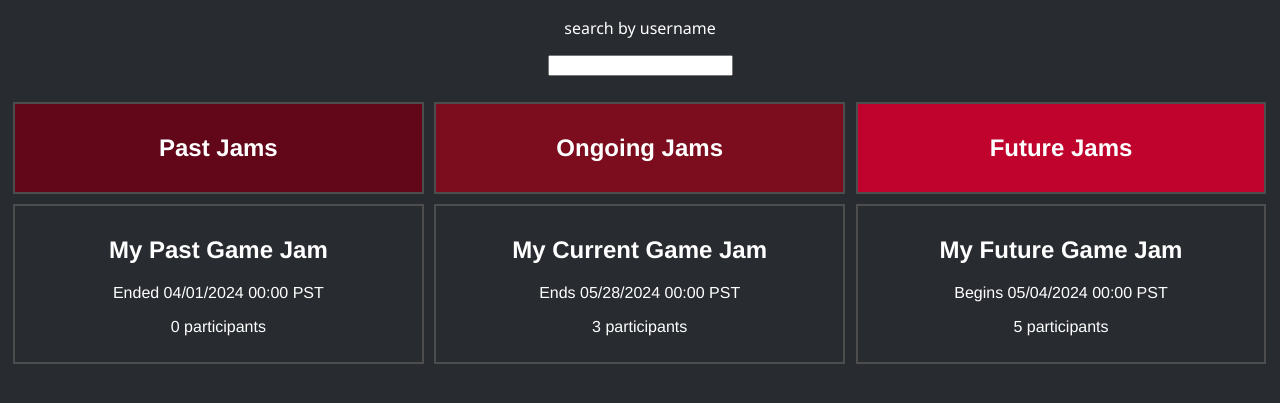
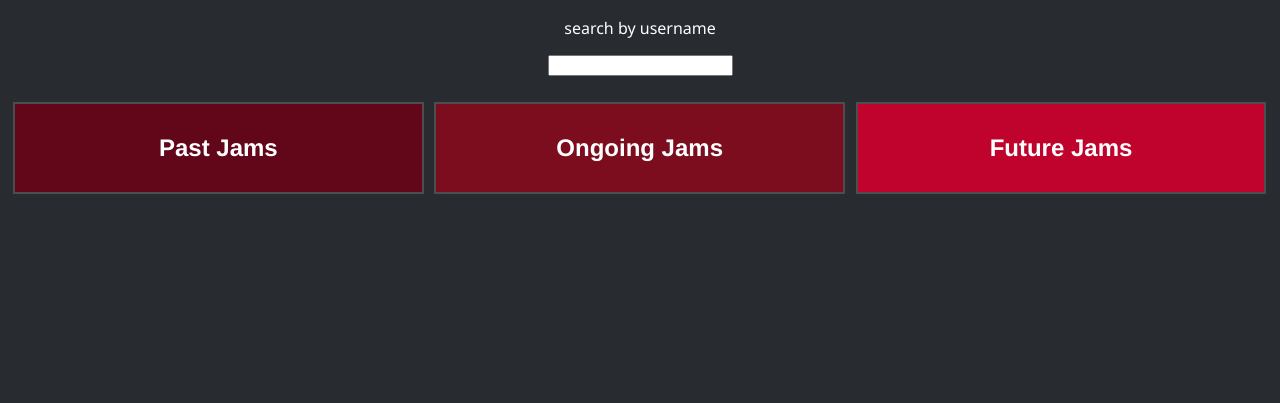
Before and after one commit to Phoenix-Staley/GPM_GameJamTool, a website with bundled scripts: page public/index.html in a window 1280 px wide. Shown: the part 111-514 px from the top of the page. Built offline with nearby package versions, Linux system fonts and the light colour scheme; no server answers.

Commit message:
removed html game jams.

```diff
--- a/public/index.html
+++ b/public/index.html
@@ -11,14 +11,11 @@
 <body> <!-- main contents of webpage -->
 
     <header> <!-- contents at top of webpage -->
-
         <div id="button_div"> <!-- stores the buttons -->
             <a class="header_button" href="login.html" title="login">
                 <button>Login</button>
             </a>
         </div>
-
-
     </header>
 
     <main> <!-- contents of central part of webpage -->
@@ -26,75 +23,39 @@
         <h1 class="title">Game Jam Manager for Game Development Club at WSU</h1>
 
         <div class="container"> <!-- contains the search bars -->
-
             <div class="flex"><p>search by username</p>
                 <form id="search_div">
                     <input type="text" id="search_name">
                 </form>
             </div>
-
         </div>
 
         <div class="container"> <!-- contains the jams -->
 
             <div class="flex">
-
                 <div class="jam" id="past"> <!-- past jams header -->
                     <h2 class="title">Past Jams</h2>
-                </div>
-
-                <div class="jam" class="future_jam">
-                    <a href=""> <!-- add URL here -->
-                        <h2 class="jam-name">My Past Game Jam</h2>
-                        <p>Ended 04/01/2024 00:00 PST</p>
-                        <p>0 participants</p>
-                    </a>
-                </div>
-
-            </div>
-
-            <div class="flex">
-
-                <div class="jam" id="ongoing"> <!-- ongoing jams header -->
-                    <h2 class="title">Ongoing Jams</h2>
-                </div>
-
-                <div class="jam" class="ongoing_jam">
-                    <a href=""> <!-- add URL here -->
-                        <h2 class="jam_name">My Current Game Jam</h2>
-                        <p>Ends 05/28/2024 00:00 PST</p>
-                        <p>3 participants</p>
-                    </a>
                 </div>
             </div>
 
             <div class="flex">
+                <div class="jam" id="ongoing"> <!-- ongoing jams header -->
+                    <h2 class="title">Ongoing Jams</h2>
+                </div>
+            </div>
 
+            <div class="flex">
                 <div class="jam" id="future"> <!-- future jams header -->
                     <h2 class="title">Future Jams</h2>
                 </div>
-
-                <div class="jam" class="past_jam">
-                    <a href=""> <!-- add URL here -->
-                        <h2 class="jam-name">My Future Game Jam</h2>
-                        <p>Begins 05/04/2024 00:00 PST</p>
-                        <p>5 participants</p>
-                    </a>
-                </div>
             </div>
 
-
-
         </div>
-
 
     </main>
 
     <footer> <!-- contents at bottom of webpage -->
-
-
     </footer>
-
 
 </body>
 
```
